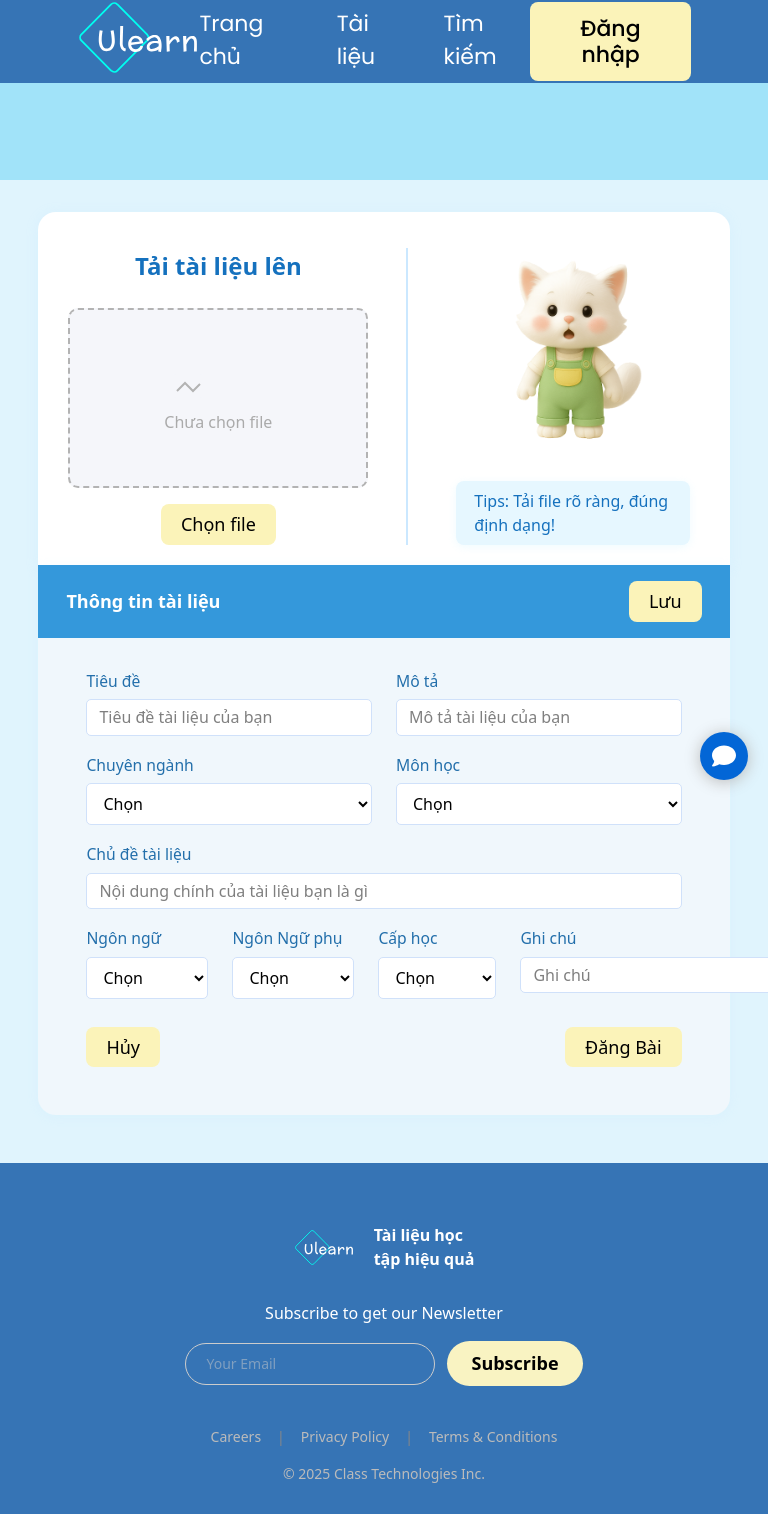
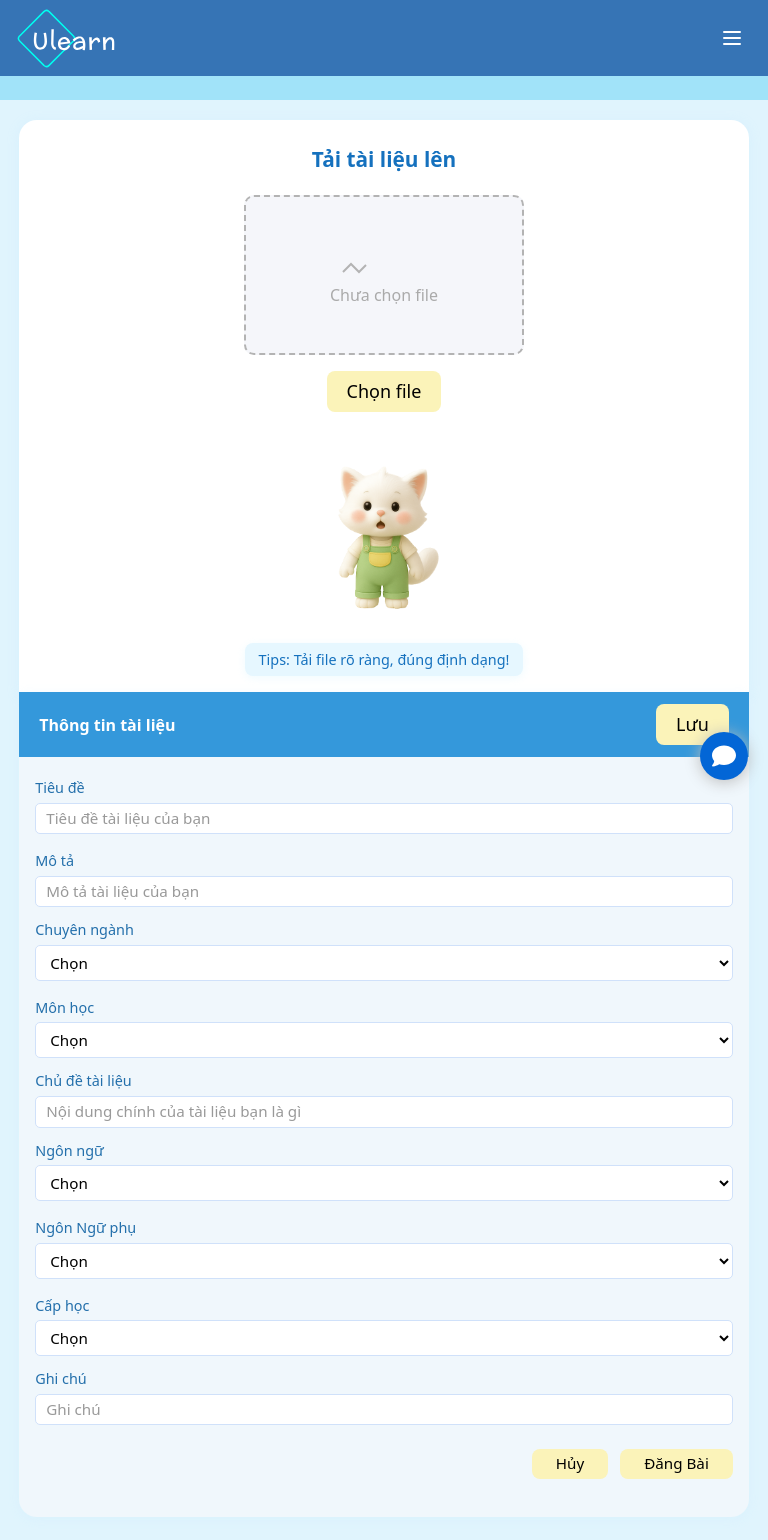
Before and after one commit to Wuyy1601/EduWeb, a React (Vite) app: page /upfile in a window 768 px wide. Shown: the top 1540 px of the page. Before the commit the page ends 1514 px from the top, so only its background shows below. Built offline with nearby package versions, Linux system fonts and the light colour scheme; a web font is replaced by a local one.

Commit message:
31/05/2025

```diff
--- a/src/components/Header/styles.module.scss
+++ b/src/components/Header/styles.module.scss
@@ -7,9 +7,11 @@
     left: 0;
     right: 0;
     padding: 0.5rem 1rem;
+    min-height: 60px;
 
-    @media (min-width: 768px) {
+    @media (min-width: 992px) {
         padding: 0;
+        min-height: 83px;
     }
 }
 
@@ -39,25 +41,30 @@
     justify-content: space-between;
     position: relative;
 
-    @media (min-width: 768px) {
+    @media (min-width: 992px) {
         width: 80%;
+        max-width: 1200px;
     }
 }
 
 .containerMenu {
     display: none;
 
-    @media (min-width: 768px) {
-        @include flex_box_custom(center, center, 40px);
+    @media (min-width: 992px) {
         display: flex;
+        align-items: center;
+        gap: 40px;
+        white-space: nowrap; // Ngăn các items xuống dòng
+        overflow: visible; // Cho phép items hiển thị đầy đủ
     }
 }
 
 .logo {
     width: 100px;
     height: 60px;
+    flex-shrink: 0;
 
-    @media (min-width: 768px) {
+    @media (min-width: 992px) {
         width: 136px;
         height: 83px;
     }
@@ -76,8 +83,9 @@
     background: none;
     border: none;
     cursor: pointer;
+    z-index: 1002;
 
-    @media (min-width: 768px) {
+    @media (min-width: 992px) {
         display: none;
     }
 }
@@ -93,9 +101,25 @@
     transition: right 0.3s ease-in-out;
     z-index: 1001;
     padding-top: 5rem;
+    overflow-y: auto;
 
     &.mobileMenuActive {
         right: 0;
+    }
+
+    .menu {
+        display: block;
+        padding: 1rem;
+        font-size: 18px;
+        border-bottom: 1px solid rgba(255, 255, 255, 0.1);
+
+        &::after {
+            display: none;
+        }
+
+        &:hover {
+            background-color: rgba(255, 255, 255, 0.1);
+        }
     }
 }
 
@@ -117,9 +141,11 @@
     color: white;
     text-decoration: none;
     position: relative;
+    white-space: nowrap;
 
-    @media (min-width: 768px) {
-        font-size: 22px;
+    @media (min-width: 992px) {
+        font-size: 20px;
+        padding: 0.5rem 1rem;
     }
 
     &:hover {
@@ -145,28 +171,18 @@
 
 // Desktop Auth
 .desktopAuth {
+    display: none;
+    margin-left: 20px;
+    white-space: nowrap;
+
+    @media (min-width: 992px) {
+        display: block;
+    }
+
     span {
         color: white;
         font-size: 18px;
         font-family: poppins;
-    }
-}
-
-// Mobile Menu Items
-.mobileMenu {
-    .menu {
-        display: block;
-        padding: 1rem;
-        font-size: 18px;
-        border-bottom: 1px solid rgba(255, 255, 255, 0.1);
-
-        &::after {
-            display: none;
-        }
-
-        &:hover {
-            background-color: rgba(255, 255, 255, 0.1);
-        }
     }
 }
 
--- a/src/pages/UpFile/UpFile.jsx
+++ b/src/pages/UpFile/UpFile.jsx
@@ -129,6 +129,8 @@ function UpFile() {
                                 <select name='level'><option>Chọn</option>
                                     {levels.map(m => <option key={m} value={m}>{m}</option>)}</select>
                             </div>
+                        </div>
+                        <div className={styles.formRow}>
                             <div className={styles.formCol}>
                                 <label>Ghi chú</label>
                                 <input type="text" placeholder="Ghi chú" name="note" />
--- a/src/pages/UpFile/styles.module.scss
+++ b/src/pages/UpFile/styles.module.scss
@@ -4,6 +4,11 @@
     min-height: 100vh;
     background: #e0f4fd;
     padding: 32px 0 48px 0;
+
+    @media (max-width: 768px) {
+        margin-top: 100px;
+        padding: 20px 0 32px 0;
+    }
 }
 
 .uploadSection {
@@ -16,6 +21,11 @@
     justify-content: center;
     align-items: stretch;
     padding: 36px 40px 20px 40px;
+
+    @media (max-width: 768px) {
+        width: 95%;
+        padding: 24px 20px 16px 20px;
+    }
 }
 
 .uploadBox {
@@ -23,6 +33,11 @@
     width: 100%;
     gap: 48px;
     justify-content: center;
+
+    @media (max-width: 768px) {
+        flex-direction: column;
+        gap: 24px;
+    }
 }
 
 .uploadLeft {
@@ -30,9 +45,15 @@
     display: flex;
     flex-direction: column;
     align-items: center;
-    border-right: 2px solid #cbe8ff;
     padding-right: 48px;
     min-width: 320px;
+
+    @media (max-width: 768px) {
+        padding-right: 0;
+        min-width: auto;
+        width: 100%;
+        border-right: none;
+    }
 }
 
 .uploadRight {
@@ -41,6 +62,10 @@
     flex-direction: column;
     align-items: center;
     justify-content: flex-start;
+
+    @media (max-width: 768px) {
+        padding-top: 20px;
+    }
 }
 
 .title {
@@ -48,6 +73,11 @@
     font-weight: bold;
     color: #1571be;
     margin-bottom: 24px;
+
+    @media (max-width: 768px) {
+        font-size: 1.3rem;
+        margin-bottom: 20px;
+    }
 }
 
 .filePreview {
@@ -61,11 +91,24 @@
     align-items: center;
     margin-bottom: 16px;
     overflow: hidden;
+
+    @media (max-width: 768px) {
+        width: 100%;
+        max-width: 280px;
+        height: 160px;
+    }
 }
 
 .imgPlaceholder {
     text-align: center;
     color: #aaa;
+
+    svg {
+        @media (max-width: 768px) {
+            width: 40px;
+            height: 40px;
+        }
+    }
 }
 
 .inputFile {
@@ -75,6 +118,11 @@
 .mascot {
     width: 150px;
     margin-bottom: 16px;
+
+    @media (max-width: 768px) {
+        width: 120px;
+        margin-bottom: 12px;
+    }
 }
 
 .tip {
@@ -85,17 +133,26 @@
     font-size: 1rem;
     margin-top: 6px;
     box-shadow: 0 2px 8px #d6f4ff66;
+
+    @media (max-width: 768px) {
+        font-size: 0.9rem;
+        padding: 6px 14px;
+    }
 }
 
 /* Section 2 - Info form */
 .infoSection {
     width: 90%;
-    margin: 0 auto 0 auto;
+    margin: 0 auto;
     background: #f0f7fc;
     border-radius: 0 0 18px 18px;
     box-shadow: 0 2px 12px #c1eaff33;
-    margin-top: 0px;
     padding-bottom: 40px;
+
+    @media (max-width: 768px) {
+        width: 95%;
+        padding-bottom: 30px;
+    }
 }
 
 .infoHeader {
@@ -107,7 +164,11 @@
     color: #fff;
     font-size: 1.13rem;
     font-weight: bold;
-    border-radius: 0 0 0 0;
+
+    @media (max-width: 768px) {
+        padding: 12px 20px;
+        font-size: 1rem;
+    }
 }
 
 .saveBtn {
@@ -122,41 +183,108 @@
 
 .infoForm {
     padding: 32px 48px 8px 48px;
+
+    @media (max-width: 768px) {
+        padding: 20px 16px 8px 16px;
+    }
 }
 
 .formRow {
     display: flex;
     gap: 24px;
     margin-bottom: 18px;
+    flex-wrap: wrap;
+
+    @media (max-width: 768px) {
+        gap: 16px;
+        margin-bottom: 12px;
+    }
+
+    &:last-of-type {
+        margin-bottom: 24px;
+
+        @media (max-width: 768px) {
+            margin-bottom: 20px;
+        }
+
+        .formCol {
+            input {
+                min-height: 100px;
+                resize: vertical;
+                padding: 12px;
+
+                @media (max-width: 768px) {
+                    min-height: 80px;
+                    padding: 10px;
+                }
+            }
+        }
+    }
 }
 
 .formCol {
     flex: 1;
     display: flex;
     flex-direction: column;
+    min-width: 250px;
+
+    @media (max-width: 768px) {
+        min-width: 100%;
     }
 
-.formCol label {
+    label {
         font-size: 0.98rem;
         font-weight: 500;
         margin-bottom: 6px;
         color: #236fab;
+
+        @media (max-width: 768px) {
+            font-size: 0.9rem;
+            margin-bottom: 4px;
+        }
     }
 
-.formCol input,
-.formCol select {
+    input,
+    select {
         padding: 8px 12px;
         border: 1px solid #d0e1fa;
         border-radius: 5px;
         background: #fff;
         font-size: 1rem;
+
+        @media (max-width: 768px) {
+            padding: 6px 10px;
+            font-size: 0.95rem;
+        }
+
+        &::placeholder {
+            color: #999;
+        }
+
+        &:focus {
+            outline: none;
+            border-color: #3498db;
+        }
+    }
 }
 
 .formActions {
     display: flex;
-    justify-content: space-between;
+    justify-content: flex-end;
     margin-top: 28px;
     gap: 18px;
+
+    @media (max-width: 768px) {
+        margin-top: 24px;
+        gap: 12px;
+    }
+
+    button {
+        @media (max-width: 768px) {
+            padding: 6px 24px;
+            font-size: 0.95rem;
+        }
+    }
 }
 
 .cancelBtn {
```
Lines whose indentation alone changed are shown as unchanged.
